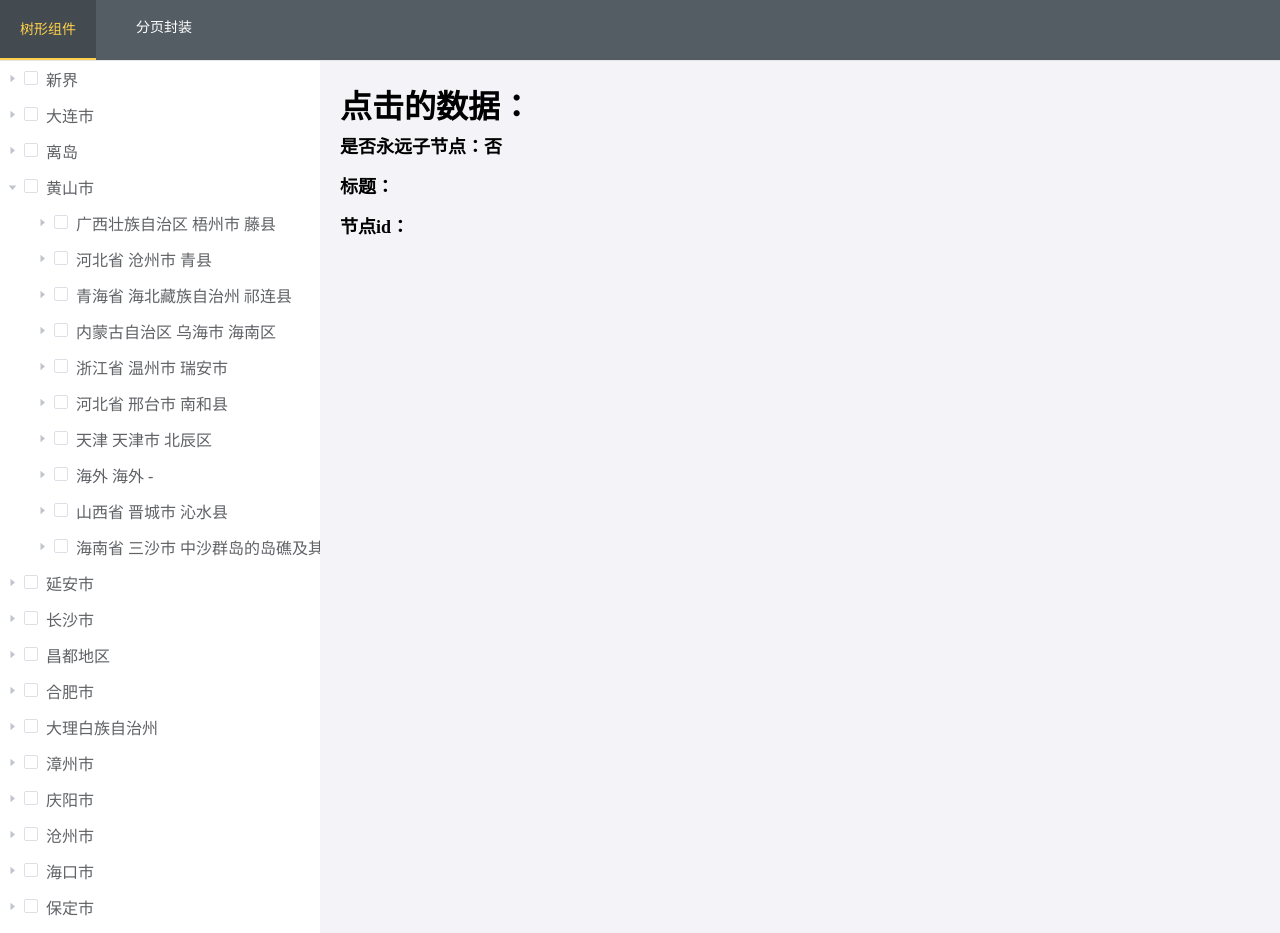
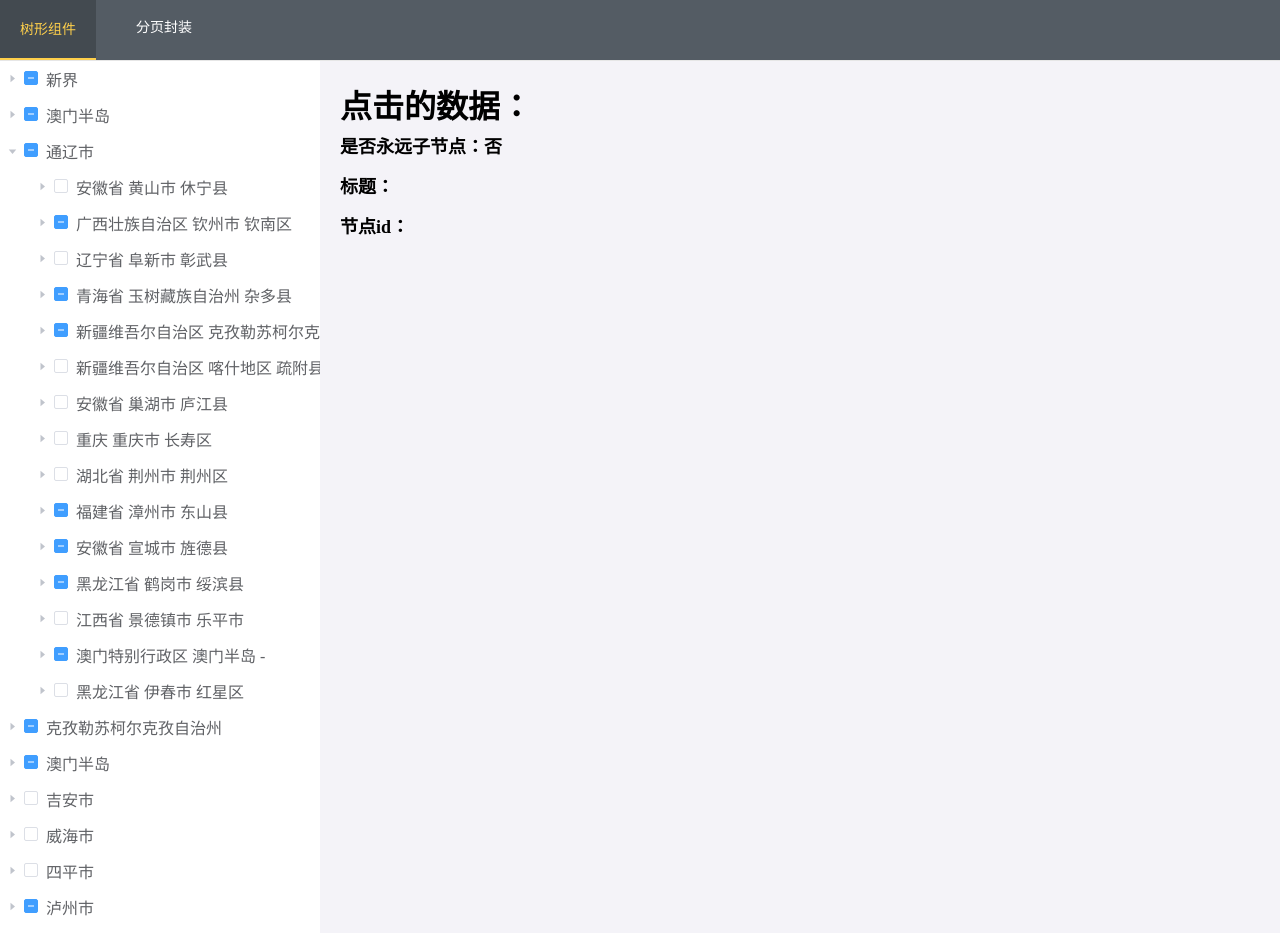
Before and after one commit to sumingcheng/SMC-UI, a Vue app: page /#/ in a window 1280 px wide. Shown: the top 933 px of the page. Built offline with nearby package versions, Linux system fonts and the light colour scheme.

Commit message:
配置默认选中数据，自动选中状态

```diff
--- a/src/mock/mock.js
+++ b/src/mock/mock.js
@@ -7,13 +7,16 @@ const tree = Mock.mock({
       label: '@city()',
       'hasChild|1-2': true,
       'levelOne': true,
-      'children|10': [ {
-        'id|+100': 1,
+      'checked|1-2': true,
+      'children|15': [ {
+        'id|+1': 100,
         label: '@county(true)',
         'hasChild|1-2': true,
+        'checked|1-2': false,
         'children|5': [ {
-          'id|+1000': 1,
+          'id|+1': 200,
           label: '@protocol()',
+          'disabled|1': true,
           'hasChild|1-2': true,
         } ]
       } ]
--- a/src/views/index.vue
+++ b/src/views/index.vue
@@ -39,6 +39,7 @@ export default {
         indent: 30,
         isCheckbox: true,
         isIcon: true,
+        checkedName: 'checked'
       },
       activeIndex: '1',
       defaultProps: {
--- a/src/views/treeComponent/index.vue
+++ b/src/views/treeComponent/index.vue
@@ -2,7 +2,7 @@
   <div>
     <el-tree ref="tree" :data="TreeData" :default-expand-all="defaultExpansion"
         :default-expanded-keys="customOpen" :expand-on-click-node="true" :filter-node-method="filterNode"
-        :icon-class="isIcon" :indent="indent" :props="defaultProps" node-key="id"
+        :icon-class="isIcon" :indent="indent" :props="defaultProps" node-key="id" :default-checked-keys="checkedArr"
         :show-checkbox="isCheckbox" class="treeStyle" @node-click="treeClick">
       <template v-slot="{data,node}">
         <span :class="isIcon && data.levelOne ? 'lOneNodeIcon' : ''">{{ data[label] }}</span>
@@ -30,6 +30,8 @@ export default {
         defaultExpansion: false,
         // 是否显示三角,false 为显示自定义图标
         isIcon: false,
+        // 是否默认选择数据
+        checkedName: 'checked'
       })
     },
     // 树形结构数据
@@ -49,10 +51,15 @@ export default {
   data() {
     return {
       // 展开数据
-      arr: []
+      arr: [],
+      // 选择数据
+      checkedArr: []
     };
   },
   computed: {
+    checkedName() {
+      return this.options.checkedName;
+    },
     childNodeID() {
       return this.options.childNodeID;
     },
@@ -78,8 +85,7 @@ export default {
       return this.options.isIcon === false ? ' ' : '';
     }
   },
-  mounted() {
-    console.log(this.TreeData);
+  created() {
     if (this.options.expandLevel1Data) {
       this.init();
     }
@@ -88,6 +94,18 @@ export default {
     init() {
       // 默认展开一级
       this.dfs(this.TreeData);
+      this.checkedArrCreate(this.TreeData);
+      console.log(this.checkedArr);
+    },
+    checkedArrCreate(TreeData) {
+      TreeData.forEach((elem) => {
+        if (elem[this.checkedName] === true) {
+          this.checkedArr.push(elem.id);
+          if (elem[this.children] && elem[this.childNodeID] === true) {
+            this.checkedArrCreate(elem[this.children]);
+          }
+        }
+      });
     },
     dfs(tree) {
       tree.forEach(elem => {
```
Also changed, not shown: 1 other file (tests, documents, lock files or other folders).
